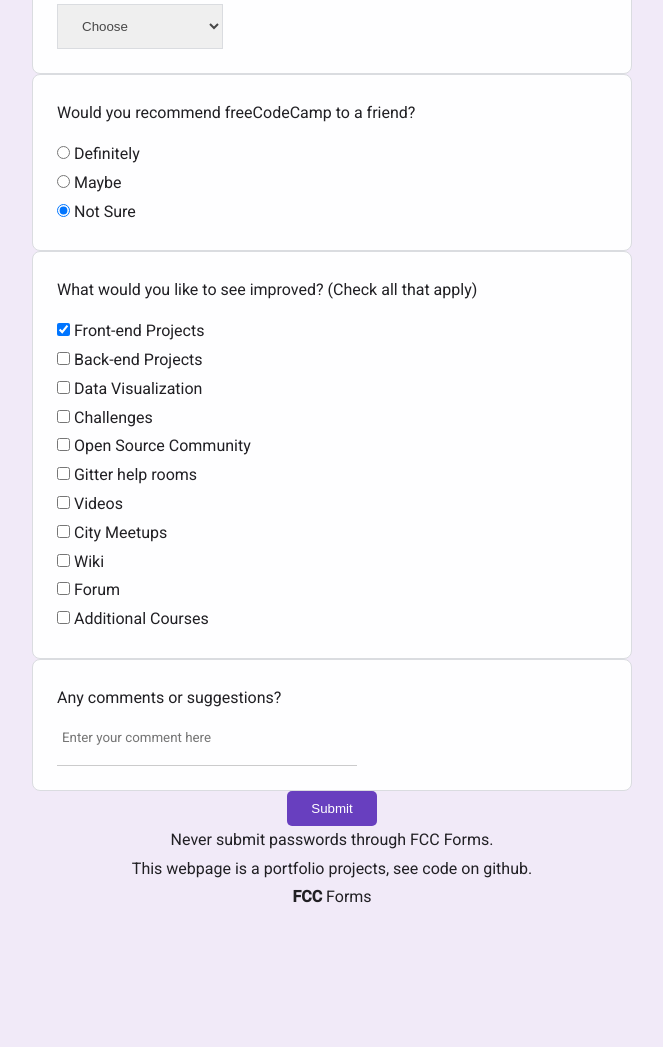
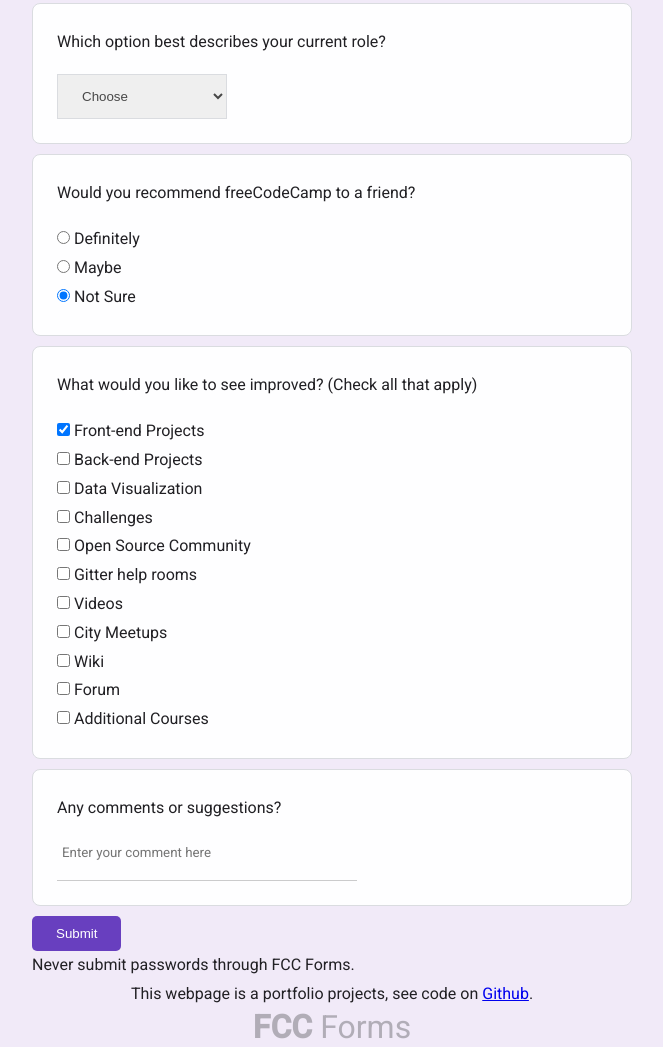
Before and after one commit to KailashGanesh/SurveyFormFCC, a plain HTML site: page index.html in a window 1280 px wide. Shown: the part 597-1644 px from the top of the page, without its empty margins (308-971 px from the left). Before the commit the page ends 1509 px from the top, so only its background shows below. Drawn offline with Linux system fonts and the light colour scheme.

Commit message:
aligment, spacing fixed

```diff
--- a/index.html
+++ b/index.html
@@ -124,10 +124,12 @@
         </div>
 
         <!-- Submit button -->
-        <input type="submit" id="submit" value="Submit" class="btn">
-        <p>Never submit passwords through FCC Forms.</p>
+        <div class="submitDiv">
+            <input type="submit" id="submit" value="Submit" class="btn">
+            <p>Never submit passwords through FCC Forms.</p>
+        </div>
     </form>
-    <p>This webpage is a portfolio projects, see code on github.</p>
-    <p><strong>FCC</strong> Forms</p>
+    <p>This webpage is a portfolio projects, see code on <a href="https://github.com/KailashGanesh/SurveyFormFCC">Github</a>.</p>
+    <h1 class="footer-logo"><strong>FCC</strong> Forms</h1>
 </body>
 </html>
--- a/style.css
+++ b/style.css
@@ -62,12 +62,13 @@
     /* max-width: 180vw; */
     /* width: 600px; */
     width: 90%;
-    /* margin-bottom: 10px; */
+    margin-bottom: 10px;
 }
+
 
 .border-top-purple{
     border-top: 10px solid var(--main-accent-color);
-    margin-top: 30px;
+    margin-top: 40px;
 }
 
 .required{
@@ -123,7 +124,7 @@
 }
 
 .question{
-    margin-bottom: 12px;
+    margin-bottom: 17px;
 }
 
 .btn{
@@ -147,7 +148,8 @@
     /* appearance: none; */
 
     display: block;
-    max-width: 320px;
+    max-width: 170px;
+    width: 100%;
     /* border: 1px solid #0ebeff; */
     background-image: none;
     -ms-word-break: normal;
@@ -159,7 +161,7 @@
      display: none;
 }
 
-.dropdown::after {
+/* .dropdown::after {
     content: "\f13a";
     position: absolute;
     right: 0;
@@ -170,7 +172,7 @@
     line-height: 31px;
     color: rgba(255, 255, 255, 0.5);
     background-color: rgba(255, 255, 255, 0.1);
-}
+} */
 
 .dropdown:focus{
     outline: none;
@@ -184,3 +186,18 @@
 	transition: 0.2s ease all;
 	font-size: 14px;
 }
+  */
+
+.submitDiv {
+    width: 90%;
+    /* background-color: var(--box-curved-color); */
+    max-width: 600px;
+    display: flex;
+    flex-direction: column;
+    align-items: flex-start;
+    justify-content: space-between;
+}
+
+.footer-logo{
+    color: #b1adb7;
+}
```
Also changed, not shown: Images/google-forms-sample.png (added), 1 other file.
